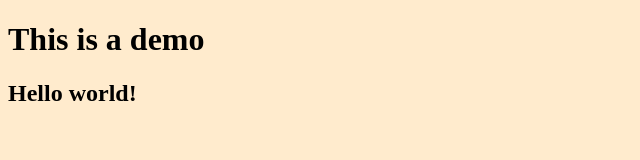
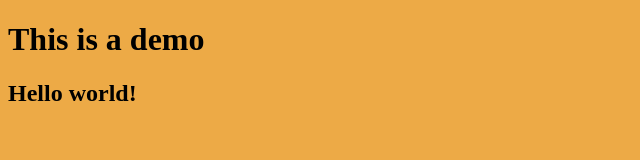
Before and after one commit to gitAji/Demo-210929, a plain HTML site: page index.html in a window 1280 px wide. Shown: the whole page, without its empty margins (0-640 px from the left). Drawn offline with Linux system fonts and the light colour scheme; files that its build step writes are made by us from their sources.

Commit message:
Update style.css

```diff
--- a/css/style.css
+++ b/css/style.css
@@ -1,3 +1,3 @@
 body{
-    background-color: blanchedalmond;
+    background-color: rgb(237, 170, 70);
 }
```
